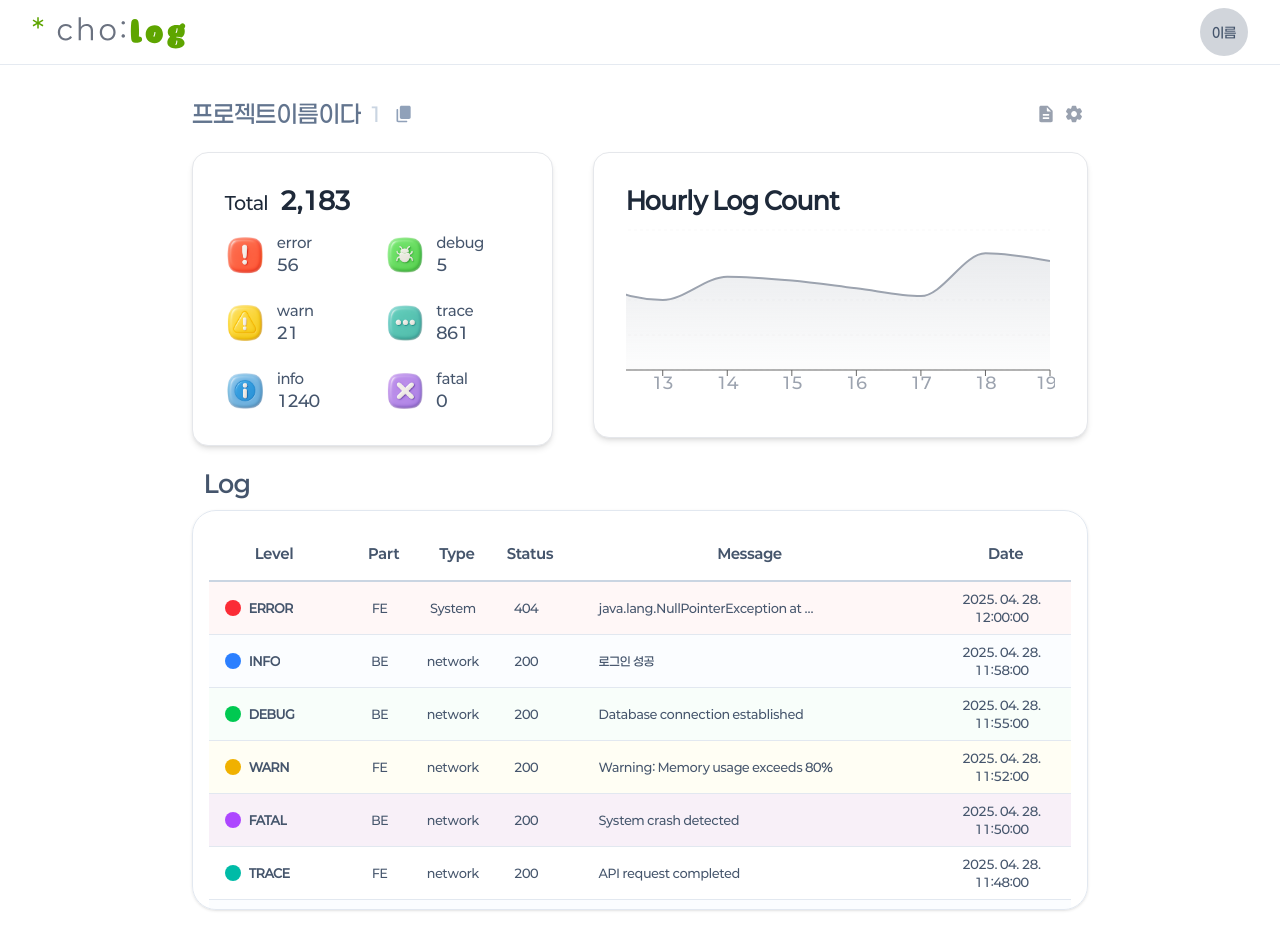
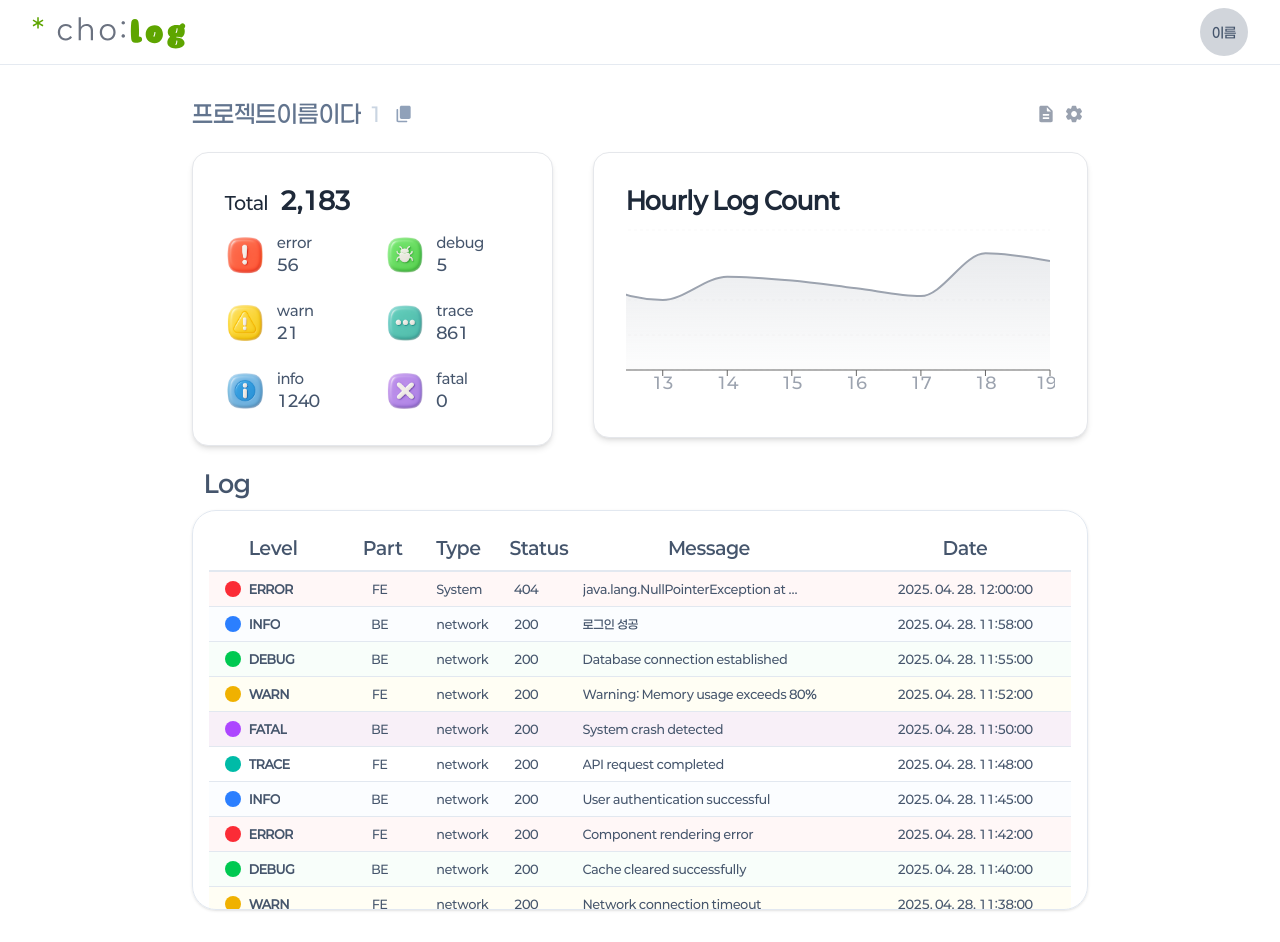
Before and after one commit to SIM-GYUBIN/CHOLOG, a React (Vite) app in the folder frontend/cholog/: page /project/1 in a window 1280 px wide. Built offline with nearby package versions, Linux system fonts and the light colour scheme.

Commit message:
style:loglist UI  수정 S12P31B207-104

```diff
--- a/frontend/cholog/src/components/eachLog.tsx
+++ b/frontend/cholog/src/components/eachLog.tsx
@@ -100,7 +100,7 @@ export default function EachLog({
   }[level] || "bg-white";
 
   // islevelBg가 true면 levelBg 적용, 아니면 배경색 없음
-  const containerClass = `border-b border-b-[1.5px] border-b-slate-200 px-4 py-2 hover:shadow-lg transition-shadow ${islevelBg ? levelBg : ""}`;
+  const containerClass = `border-b border-b-[1.5px] border-b-slate-200 px-4 py-2 cursor-pointer hover:shadow-[0_4px_12px_-2px_rgba(0,0,0,0.1),0_-4px_12px_-2px_rgba(0,0,0,0.1)] transition-shadow ${islevelBg ? levelBg : ""}`;
 
   return (
     <div className={containerClass} onClick={handleclick}>
@@ -116,28 +116,26 @@ export default function EachLog({
         <div className="flex flex-row items-start col-span-5 gap-10">
 
           <div className="items-center grid grid-cols-10 gap-10">
-            <div className="flex justify-center col-span-0.5 shrink-0 min-w-0">
+            <div className="col-span-0.5 shrink-0 min-w-0">
               {from}
             </div>
-            <div className="flex justify-center col-span-1.5 shrink-0 min-w-0">
+            <div className="col-span-1.5 shrink-0 min-w-0">
               {type}
             </div>
-            <div className="flex justify-center col-span-1 shrink-0 min-w-0">
+            <div className="col-span-1 shrink-0 min-w-0">
               {status}
             </div>
-            <div className="col-span-5 text-start min-w-0 truncate px-4">
+            <div className="col-span-4 text-start min-w-0 truncate ">
               {message}
             </div>
-            <div className="col-span-2 min-w-0 shrink-0 ">
+            <div className="col-span-3 min-w-0 shrink-0 ">
               {formattedTime}
             </div>
 
           </div>
         </div>
       </div>
-      {/* <div className="mb-2">
-        <div className="text-sm text-gray-600">{apiPath}</div>
-      </div> */}
+
     </div>
   );
 }
--- a/frontend/cholog/src/components/logList.tsx
+++ b/frontend/cholog/src/components/logList.tsx
@@ -99,38 +99,29 @@ const LogList = () => {
     <div className='rounded-[24px]'>
       <div className='font-[paperlogy6] text-start mx-3 text-[24px] text-slate-600 mb-2'>Log</div>
       <div className="border border-slate-200 rounded-[24px] shadow p-4 h-[50vh] overflow-y-auto">
-        {/* <div className="flex text-start items-center gap-10 border-b-2 border-slate-300 px-3 py-4 w-full text-slate-600 font-[paperlogy7] text-[16px]">
-          <div className="basis-[15%]">Level</div>
-          <div className="basis-[10%]">Part</div>
-          <div className="basis-[50%]">Message</div>
-          <div className="basis-[25%]">Date</div>
-        </div> */}
-      <div className=" grid grid-cols-6 gap-10 border-b-2 border-slate-300 px-3 py-4 w-full text-slate-600 font-[paperlogy7] text-[14px]">
+
+
+      <div className=" border-b-slate-200 px-4 py-2 border-b-2 border-slate-300 grid grid-cols-6 font-[paperlogy6] text-[18px] text-slate-600 w-full">
 
 {/* 로그 레벨벨 */}
-        <div className="col-span-1 flex flex-row justify-center shrink-0 min-w-0 gap-2">
-Level
+        <div className="col-span-1 flex flex-row shrink-0 min-w-0 gap-2">
+        <div className={`bg-white w-4 h-4 rounded-full`}></div>
+          <div className="font-semibold truncate">Level</div>
         </div>
 
 {/* 나머지지 */}
-        <div className="col-span-5 gap-10">
+        <div className="flex flex-row col-span-5 gap-10">
 
           <div className="grid grid-cols-10 gap-10">
-            <div className="flex justify-center col-span-0.5 shrink-0 min-w-0">
-Part            </div>
-            <div className="flex justify-center col-span-1.5 shrink-0 min-w-0">
-Type            </div>
-            <div className="flex justify-center  col-span-1 shrink-0 min-w-0">
-Status            </div>
-            <div className="flex justify-center col-span-5 text-start min-w-0 truncate px-4">
-Message            </div>
-            <div className="flex justify-center col-span-2 min-w-0 shrink-0 ">
-Date            </div>
+            <div className="col-span-0.5 shrink-0 min-w-0">Part</div>
+            <div className="col-span-1.5 shrink-0 min-w-0">Type</div>
+            <div className="col-span-1 shrink-0 min-w-0">Status</div>
+            <div className="col-span-4 min-w-0 truncate ">Message</div>
+            <div className="col-span-3 min-w-0 shrink-0 ">Date</div>
 
           </div>
         </div>
       </div>
-
 
 
         {mockLogs.map(log => (
--- a/frontend/cholog/src/pages/LogPage.tsx
+++ b/frontend/cholog/src/pages/LogPage.tsx
@@ -124,13 +124,15 @@ const LogPage = () => {
   ];
 
   const nav = useNavigate();
-  const handleclick = (_id: string) => {
-    nav(`/log/${_id}`);
-  };
+  const handleclick = (id: string) => {
+    if (id) {
+      nav(`/log/${id}`);
+    }
+  }
 
 
   return (
-    <div className="flex gap-6 max-w-7xl mx-auto">
+    <div className="flex gap-6 max-w-7xl mx-auto text-slate-600 ">
       {/* 메인 로그 섹션 */}
       <div className="flex-1 bg-white rounded-lg p-6 border border-[#E5E5E5]">
         <div className="flex items-center gap-2 mb-4">
@@ -139,32 +141,31 @@ const LogPage = () => {
             alt="error icon"
             className="w-10 h-10"
           />
-          <h1 className="text-[28px] font-paperlogy7">{logData.type}</h1>
+          <div className="text-[28px] font-[paperlogy6]">{logData.type}</div>
         </div>
-        <div className="text-left text-gray-500 mb-6">{logData.timestamp}</div>
+        <div className="text-left font-[paperlogy4] mb-6">{logData.timestamp}</div>
 
        {/* 로그 메세지 섹션 */}
         <div className="mb-8">
-          <h2 className="text-left p-4 text-18px font-paperlogy6 text-[#475569]">MESSAGE</h2>
-          <div className="text-left bg-[#F8FAFC] p-4 rounded-lg font-mono text-14px shadow-sm">
+          <div className="text-left p-4 text-[18px] font-[paperlogy6]">MESSAGE</div>
+          <div className="text-left bg-[#F8FAFC] p-4 rounded-lg text-[14px] font-[consolaNormal] shadow-sm">
             {logData.message}
           </div>
         </div>
 
         {/* 초록 LLM 섹션 */}
         <div className="mb-8">
-          <div className="flex p-4 items-center gap-2 text-[#475569]">
-            <p>CHO:LOG EXPLANE</p>
-          </div>
-          <div className="text-left bg-[#F7FEE7] p-4 rounded-lg font-mono text-14px shadow-sm">
+          <div className="text-left p-4 text-[18px] font-[paperlogy6]">CHO:LOG EXPLANE</div>
+          <div className="text-left bg-[#F7FEE7] p-4 rounded-lg text-[14px] font-[consolaNormal] shadow-sm">
             {logData.message}
           </div>
         </div>
+
       </div>
 
       {/* 관련 로그 섹션 */}
       <div className="rounded-lg p-6 shadow-sm">
-        <h2 className="text-left text-18px font-paperlogy6 mb-6">
+        <h2 className="text-left text-18px font-[paperlogy6] mb-6">
           Related Log
         </h2>
         <div className="space-y-4">
@@ -180,7 +181,7 @@ const LogPage = () => {
                   alt={`${log.level} icon`}
                   className="w-4 h-4 mt-1"
                 />
-                <div className="absolute h-10 w-[2px] bg-slate-300" style={{ left: '50%', zIndex : -1 }}></div>
+                <div className="absolute h-10 w-[2px] bg-slate-200" style={{ left: '50%', zIndex : -1 }}></div>
               </div>
               <div className=" text-[14px]">{log.from}</div>
               <div className="text-[14px]">{log.message}</div>
--- a/frontend/cholog/src/pages/ProjectPage.tsx
+++ b/frontend/cholog/src/pages/ProjectPage.tsx
@@ -25,16 +25,16 @@ const ProjectPage = () => {
         <div className='flex flex-row items-center gap-2 font-[paperlogy5]'>
           <div className=' text-[24px] text-slate-500'>{projectName}</div>
           <div className='text-[20px] text-slate-300'>{projectId}</div>
-          <div className='rounded-sm p-1 hover:bg-gray-200' onClick={() => handleCopyClipBoard(projectId || '')}>
+          <div className='rounded-sm p-1 cursor-pointer hover:bg-gray-200' onClick={() => handleCopyClipBoard(projectId || '')}>
             <img src={copy} alt="복사" className='w-5 h-5' />
           </div>
         </div>
 
         <div className='flex flex-row self-center'>
-          <div className='rounded-sm p-1 hover:bg-gray-200'>
-            <img src={report} alt="리포트트" className='w-5 h-5' />
+          <div className='rounded-sm p-1 cursor-pointer hover:bg-gray-200'>
+            <img src={report} alt="리포트" className='w-5 h-5' />
           </div>
-          <div className='rounded-sm p-1 hover:bg-gray-200'>
+          <div className='rounded-sm p-1 cursor-pointer hover:bg-gray-200'>
             <img src={setting} alt="세팅" className='w-5 h-5' />
           </div>
 
```
